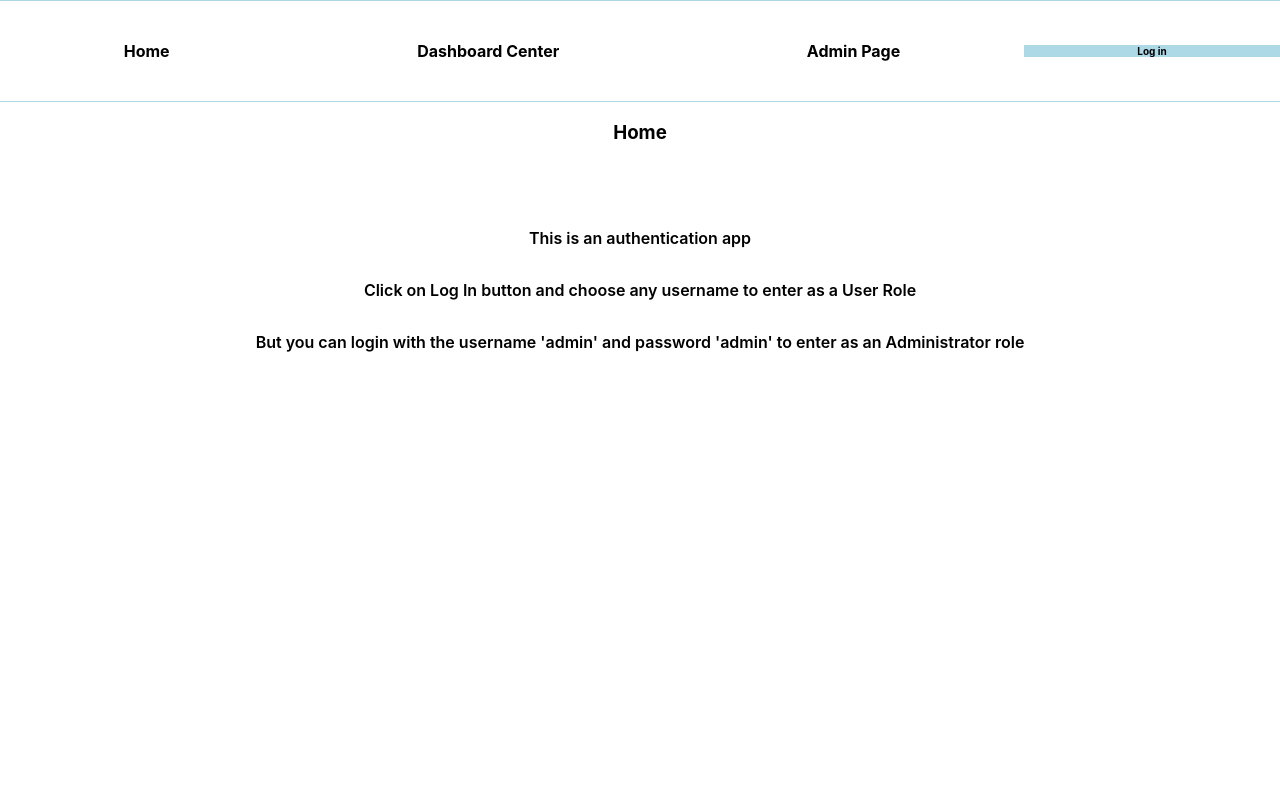
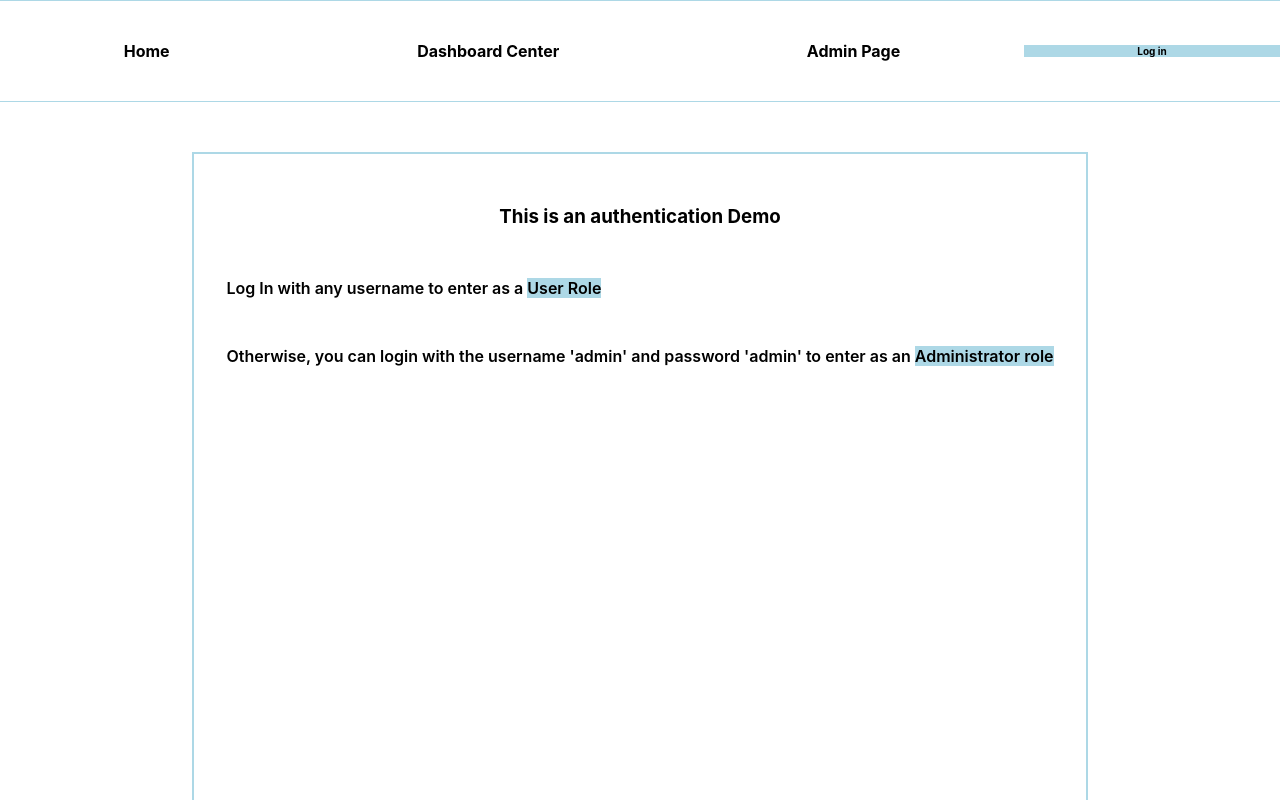
Before and after one commit to Firet/permissions-auth-app, a React (Vite) app: page / in a window 1280 px wide. Shown: the top 800 px of the page. Built offline with nearby package versions, Linux system fonts and the light colour scheme; no server answers.

Commit message:
Change Home text and colors

```diff
--- a/src/components/pages/PublicPage.tsx
+++ b/src/components/pages/PublicPage.tsx
@@ -4,21 +4,34 @@ export default function PublicPage() {
 	const HomeContainer = styled.div`
 		display: flex;
 		flex-direction: column;
-		align-items: center;
 		justify-content: flex-start;
 		margin-top: 50px;
+		margin-left:20%
 		width: 100%;
 		min-height: 100vh;
 		font-weight: 600;
+		border: 2px solid var(--primary);
+		padding: 2rem;
+	`;
+
+	const HomeTitle = styled.h3`
+		text-align: center;
+	`;
+
+	const HomeText = styled.p`
+		margin-top: 2rem;
+	`;
+
+	const SpanText = styled.span`
+		background-color: var(--primary);
 	`;
 
 	return (
 		<>
-			<h3>Home</h3>
 			<HomeContainer>
-				<p>This is an authentication app</p>
-				<p>Click on Log In button and choose any username to enter as a User Role</p>
-				<p>But you can login with the username 'admin' and password 'admin' to enter as an Administrator role</p>
+				<HomeTitle>This is an authentication Demo</HomeTitle>
+				<HomeText>Log In with any username to enter as a <SpanText>User Role</SpanText></HomeText>
+				<HomeText>Otherwise, you can login with the username 'admin' and password 'admin' to enter as an <SpanText>Administrator role</SpanText></HomeText>
 			</HomeContainer>
 		</>
 	);
```
